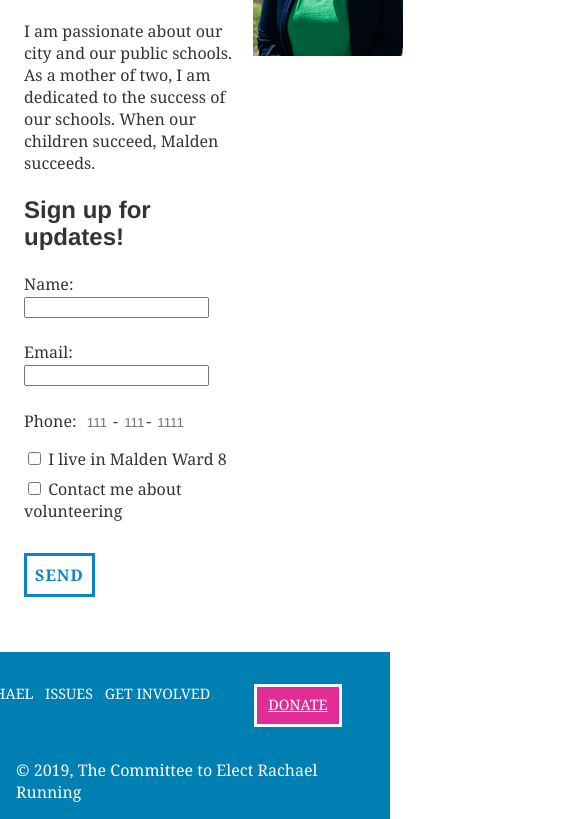
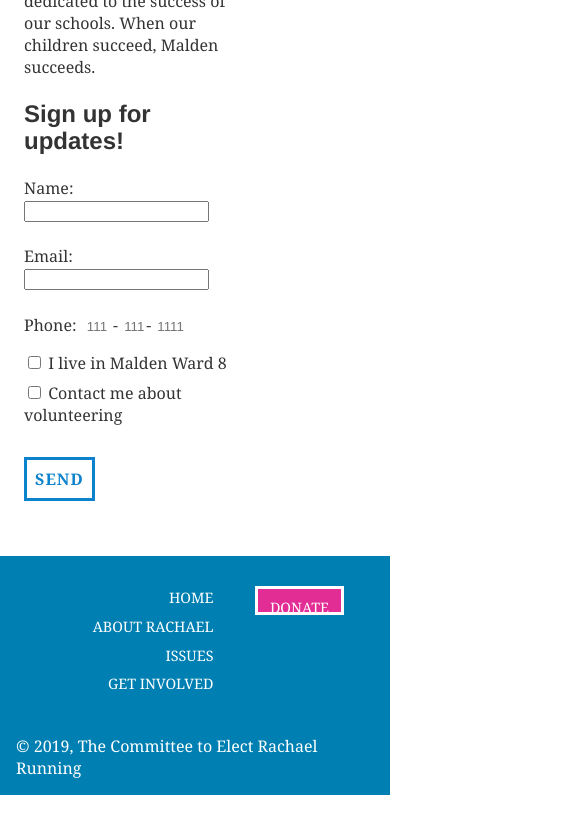
Before and after one commit to julianjohannesen/rachael_running, a Gatsby site: page / in a window 390 px wide. Shown: the part 780-1599 px from the top of the page, 585 px wide, since content can reach past the window. After the commit the page ends 1575 px from the top, so only its background shows below. Built offline with nearby package versions, Linux system fonts and the light colour scheme; Gatsby itself is replaced by a stand-in of ours; what typography-theme-fairy-gates would draw is missing.

Commit message:
new favicon, working on media queries for menu

```diff
--- a/gatsby-config.js
+++ b/gatsby-config.js
@@ -18,13 +18,13 @@ module.exports = {
     {
       resolve: `gatsby-plugin-manifest`,
       options: {
-        name: `gatsby-starter-default`,
-        short_name: `starter`,
+        name: `Rachael4Malden`,
+        short_name: `R4M`,
         start_url: `/`,
         background_color: `#663399`,
         theme_color: `#663399`,
         display: `minimal-ui`,
-        icon: `src/images/gatsby-icon.png`, // This path is relative to the root of the site.
+        icon: `src/images/icon.png`, // This path is relative to the root of the site.
       },
     },
     {
--- a/src/components/header.module.css
+++ b/src/components/header.module.css
@@ -21,9 +21,3 @@
     /* will shrink to min-width if this is not set */
     width: 100%;
 }
-
-@media screen and (max-width: 1050px){
-    .header {
-        flex-wrap: wrap;
-    }
-}
--- a/src/components/menu.js
+++ b/src/components/menu.js
@@ -1,18 +1,18 @@
 import React from "react"
 import { Link } from "gatsby"
 import cn from 'classnames'
-import { nav, link, donate, donateWrapper } from './menu.module.css'
+import { nav, menuWrapper, link, donate, donateWrapper } from './menu.module.css'
 
 
 const Menu = ({ classes = {} }) => {
 
 	return (
 		<nav className={cn(nav, classes.nav)}>
-			<div>
-				<Link className={cn(link, classes.link)} to="/">Home</Link>
-				<Link className={cn(link, classes.link)} to="/about/">About Rachael</Link>
-				<Link className={cn(link, classes.link)} to="/issues/">Issues</Link>
-				<Link className={cn(link, classes.link)} to="/get-involved/">Get Involved</Link>
+			<div className={cn(menuWrapper, classes.menuWrapper)}>
+				<Link className={cn(link, classes.link)} activeClassName="active" to="/">Home</Link>
+				<Link className={cn(link, classes.link)} activeClassName="active" to="/about/">About Rachael</Link>
+				<Link className={cn(link, classes.link)} activeClassName="active" to="/issues/">Issues</Link>
+				<Link className={cn(link, classes.link)} activeClassName="active" to="/get-involved/">Get Involved</Link>
 			</div>
 			<div className={cn(donateWrapper, classes.donateWrapper)}>
 				<a className={cn(donate, classes.donate)} href="https://secure.actblue.com/donate/rachaelformalden" title="donate">DONATE</a>
--- a/src/components/menu.module.css
+++ b/src/components/menu.module.css
@@ -1,4 +1,4 @@
-.nav, .nav div {
+.nav, .menuWrapper, .donateWrapper {
     display: flex;
     flex-wrap: nowrap;
     justify-content: flex-end;
@@ -6,6 +6,13 @@
 
     padding: 1rem;
     height: 100%;
+}
+
+.menuWrapper {}
+
+.donateWrapper {
+    height: 6em;
+    padding-left: 0;
 }
 
 .link {
@@ -21,13 +28,8 @@
     border-bottom: 3px solid white;
 }
 
-.link[aria-current="page"] {
+.active {
     border-bottom: 7px solid white;
-}
-
-.donateWrapper {
-    height: 6em;
-    padding-left: 0;
 }
 
 .donate {
@@ -44,3 +46,24 @@
     color: rgba(226, 45, 149, 1);
     background: #fff;
 }
+
+@media screen and (max-width: 1050px) {
+    .nav {
+        flex-wrap: wrap;
+    }
+    .menuWrapper {
+        flex-flow: column nowrap;
+        justify-content: flex-start;
+        align-items: flex-end;
+    }
+    .donateWrapper {
+        padding: 1em;
+    }
+    .link {
+        margin: 0;
+        height: 2em;
+    }
+    .active::before {
+        content: '&#9655';
+    }
+}
```
Also changed, not shown: src/images/campaign-logo-final no background-01.png (added), src/images/icon.png (added).
